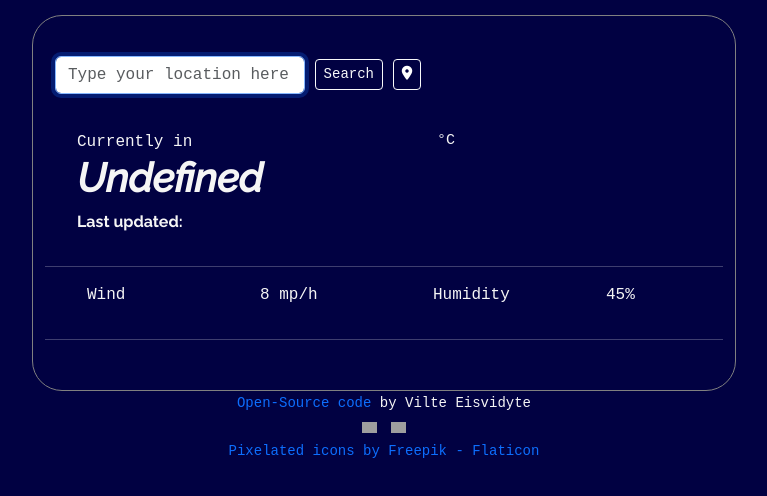
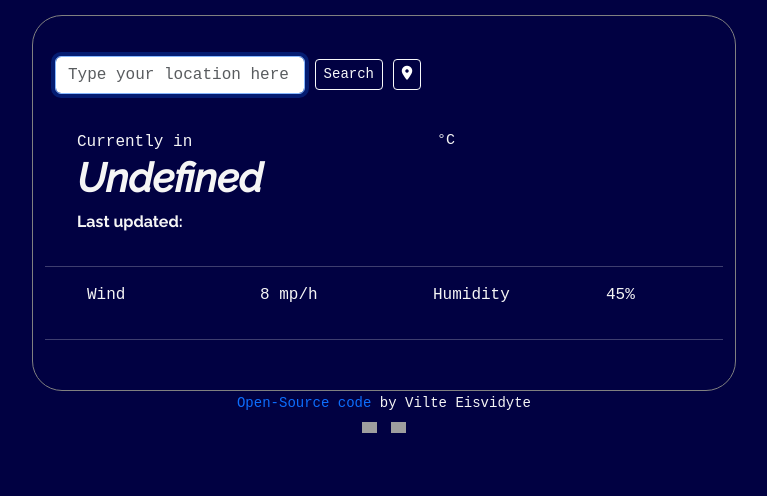
Before and after one commit to veisvidyte/vanilla-weather-app, a plain HTML site: page index.html in a window 1280 px wide. Shown: the whole page, without its empty margins (256-1023 px from the left). Drawn offline with nearby package versions, Linux system fonts and the light colour scheme; no server answers; grey boxes are pictures that could not be loaded.

Commit message:
removed pixilated icons link in html

```diff
--- a/index.html
+++ b/index.html
@@ -156,13 +156,6 @@
             </a>
           </li>
         </ul>
-        <br />
-        <a
-          href="https://www.flaticon.com/free-icons/pixelated"
-          title="pixelated icons"
-          class="icon-credits"
-          >Pixelated icons by Freepik - Flaticon</a
-        >
       </small>
     </div>
     <script src="src/script.js"></script>
```
Also changed, not shown: src/script.js (+0 -29 lines).
